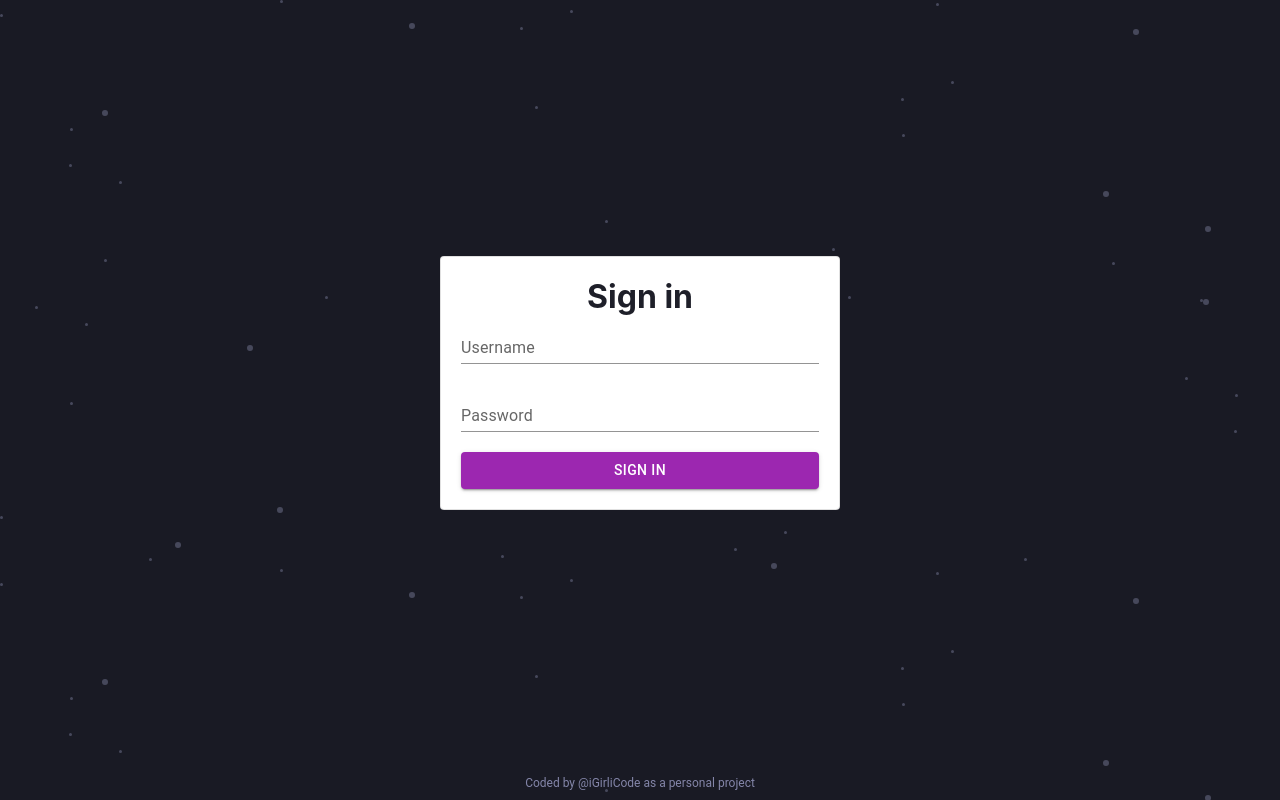
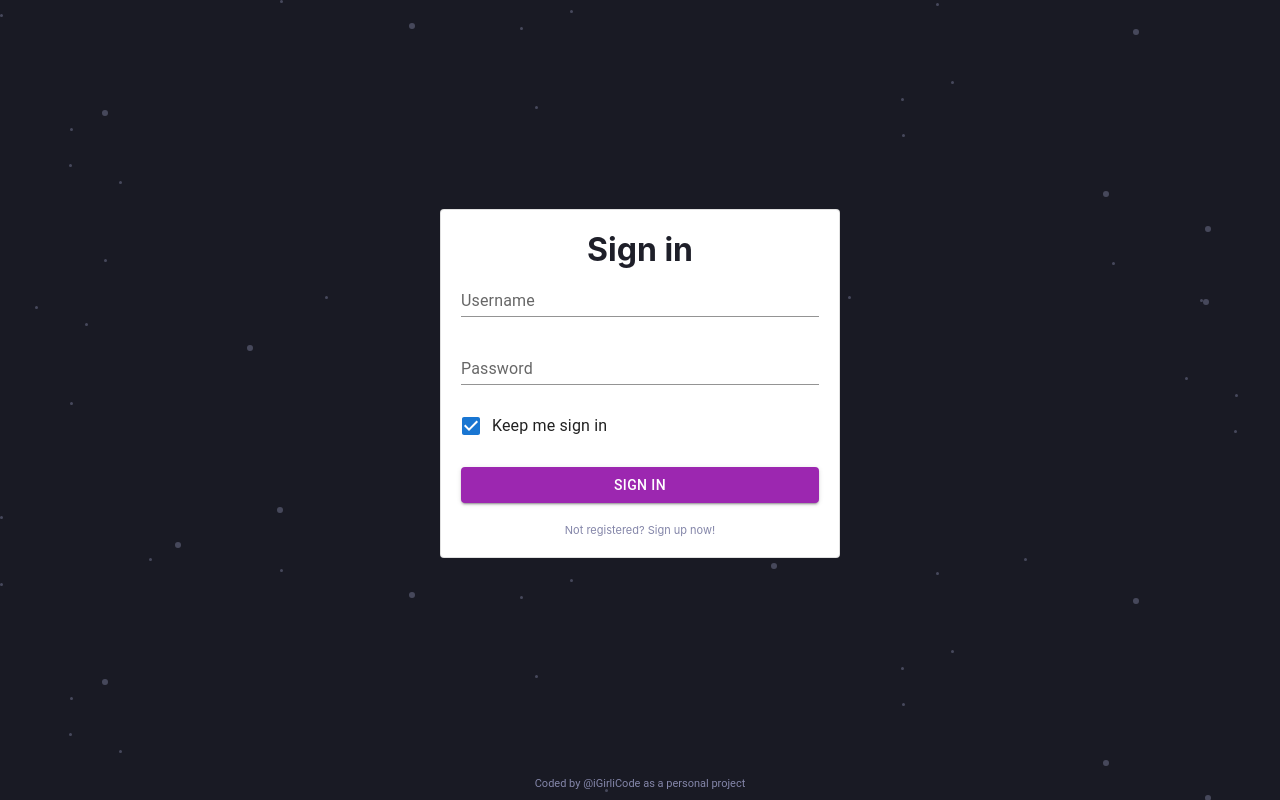
Before and after one commit to karoliquijada/react-login, a React (Create React App) app: page / in a window 1280 px wide. Built offline with nearby package versions, Linux system fonts and the light colour scheme.

Commit message:
agregue todos los elementos a la card de inicio

```diff
--- a/src/App.css
+++ b/src/App.css
@@ -51,6 +51,12 @@ form {
   row-gap: 20px;
 }
 
+p {
+  text-align: center;
+  font-size: 11px;
+  color: var(--grayish-blue);
+}
+
 footer {
   color: var(--grayish-blue);
   font-family: Roboto;
--- a/src/components/RegisterCard/RegisterCard.js
+++ b/src/components/RegisterCard/RegisterCard.js
@@ -1,15 +1,20 @@
 import React from 'react';
-import { Button, TextField, Card } from '@mui/material';
+import { Button, TextField, Card, FormGroup, FormControlLabel, Checkbox } from '@mui/material';
 
 
-const RegisterCard = ({id, name, username, content }) => {
+const RegisterCard = ({ username, password }) => {
   return (
     <Card className="card-style" variant="outlined">
          <h1>Sign in</h1>
          <form>
             <TextField id="username-tf" label="Username" variant="standard" />
             <TextField id="password-tf" label="Password" variant="standard" />
+            <FormGroup>
+              <FormControlLabel control={<Checkbox defaultChecked />} label="Keep me sign in"/>
+            </FormGroup>
             <Button variant="contained" color="secondary">Sign in</Button>
+            <p>Not registered? Sign up now!</p>
+
         </form>
     </Card>
   );
```
